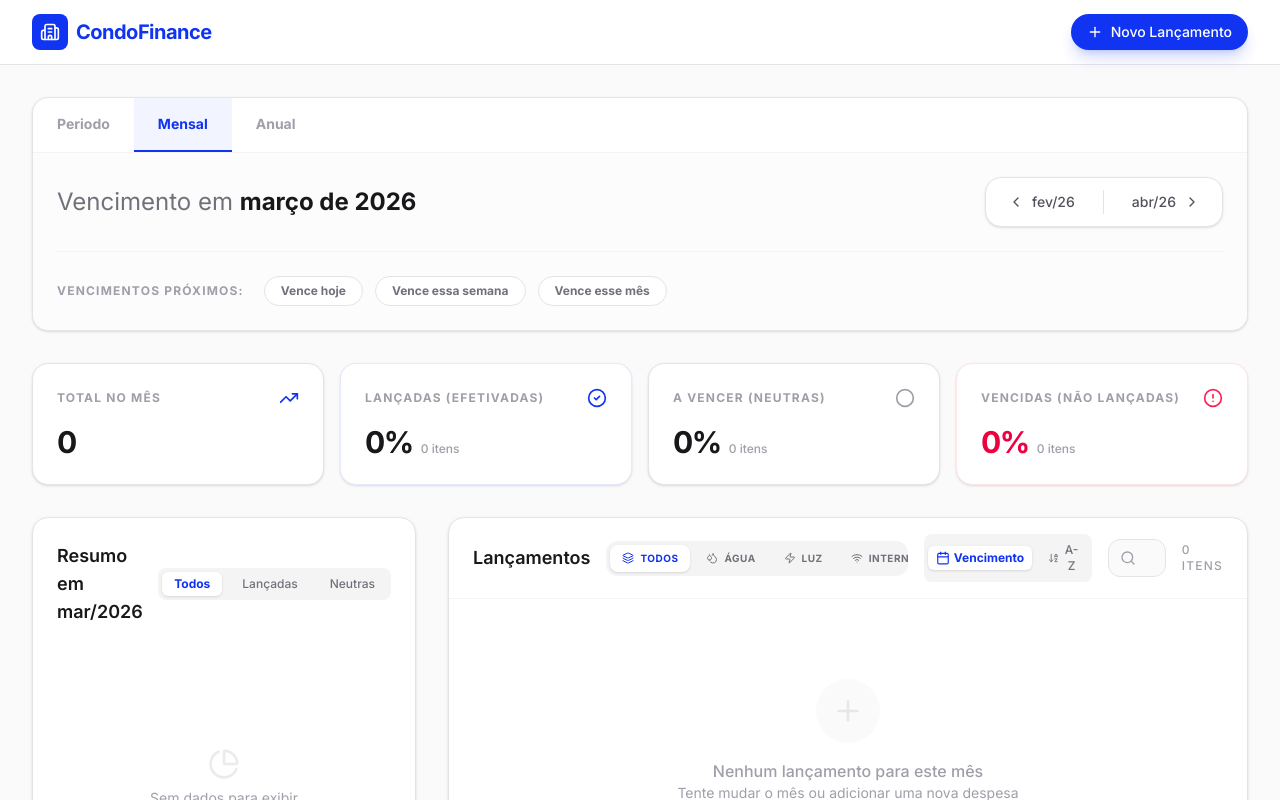
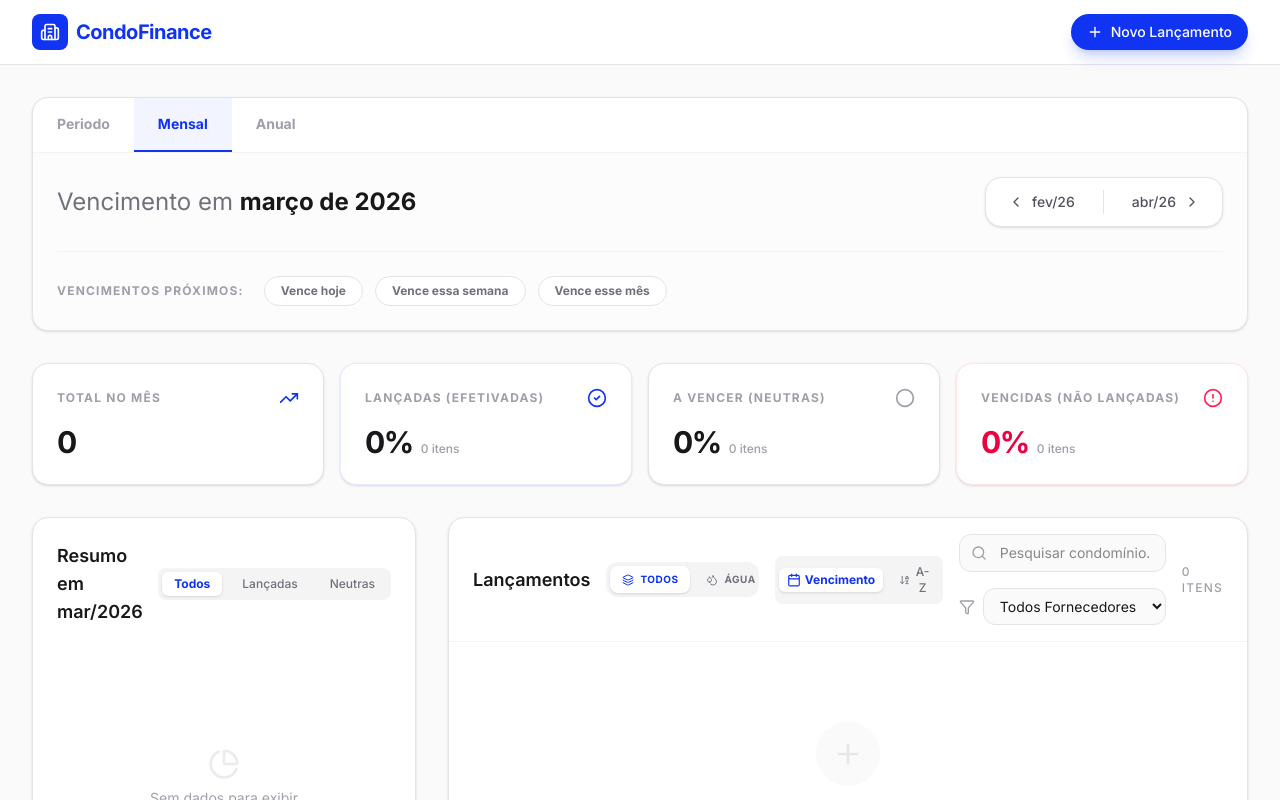
Before and after one commit to pedrinhsx/pedrinhsx.github, a React (Vite) app: page / in a window 1280 px wide. Shown: the top 800 px of the page. Built offline with nearby package versions, Linux system fonts and the light colour scheme.

Commit message:
Update App.tsx

```diff
--- a/src/App.tsx
+++ b/src/App.tsx
@@ -70,6 +70,7 @@ export default function App() {
   const [loading, setLoading] = useState(true);
   const [filterStatus, setFilterStatus] = useState<'all' | 'efetivado' | 'neutro' | 'sem_fatura' | 'zerado'>('all');
   const [filterType, setFilterType] = useState<'all' | 'água' | 'luz' | 'internet' | 'gás'>('all');
+  const [filterSupplier, setFilterSupplier] = useState<string>('all');
   const [searchTerm, setSearchTerm] = useState('');
   const [showForm, setShowForm] = useState(false);
   const [editingExpense, setEditingExpense] = useState<Expense | null>(null);
@@ -327,6 +328,11 @@ export default function App() {
   const nextMonth = () => setCurrentDate(prev => addMonths(prev, 1));
   const prevMonth = () => setCurrentDate(prev => subMonths(prev, 1));
 
+  const suppliers = useMemo(() => {
+    const uniqueSuppliers = Array.from(new Set(expenses.map(e => e.supplier).filter(Boolean)));
+    return ['all', ...uniqueSuppliers.sort()];
+  }, [expenses]);
+
   const filteredExpenses = useMemo(() => {
     let start: Date;
     let end: Date;
@@ -396,8 +402,9 @@ export default function App() {
     }).filter(e => {
       const matchesStatus = filterStatus === 'all' || e.status === filterStatus;
       const matchesType = filterType === 'all' || e.type === filterType;
+      const matchesSupplier = filterSupplier === 'all' || e.supplier === filterSupplier;
       const matchesSearch = e.condominium.toLowerCase().includes(searchTerm.toLowerCase());
-      return matchesStatus && matchesType && matchesSearch;
+      return matchesStatus && matchesType && matchesSupplier && matchesSearch;
     }).sort((a, b) => {
       if (sortBy === 'dueDate') {
         return parseISO(a.dueDate).getTime() - parseISO(b.dueDate).getTime();
@@ -405,7 +412,7 @@ export default function App() {
         return a.condominium.localeCompare(b.condominium);
       }
     });
-  }, [expenses, filterStatus, filterType, searchTerm, currentDate, viewMode, customRange, quickFilter, sortBy]);
+  }, [expenses, filterStatus, filterType, filterSupplier, searchTerm, currentDate, viewMode, customRange, quickFilter, sortBy]);
 
   const chartData = useMemo(() => {
     let lançadas = 0;
@@ -748,7 +755,8 @@ export default function App() {
                   </button>
                 </div>
 
-                <div className="relative flex-1 max-w-sm">
+                <div className="flex flex-wrap items-center gap-4">
+                  <div className="relative flex-1 min-w-[200px]">
                     <Search className="absolute left-3 top-1/2 -translate-y-1/2 w-4 h-4 text-zinc-400" />
                     <input
                       type="text"
@@ -765,6 +773,21 @@ export default function App() {
                         <X className="w-3.5 h-3.5" />
                       </button>
                     )}
+                  </div>
+
+                  <div className="flex items-center gap-2">
+                    <Filter className="w-4 h-4 text-zinc-400" />
+                    <select
+                      value={filterSupplier}
+                      onChange={(e) => setFilterSupplier(e.target.value)}
+                      className="bg-zinc-50 border border-zinc-200 rounded-xl px-3 py-2 text-sm focus:ring-2 focus:ring-primary outline-none transition-all"
+                    >
+                      <option value="all">Todos Fornecedores</option>
+                      {suppliers.filter(s => s !== 'all').map(s => (
+                        <option key={s} value={s}>{s}</option>
+                      ))}
+                    </select>
+                  </div>
                 </div>
 
                 <span className="text-xs text-zinc-400 font-medium uppercase tracking-widest">
```
Lines whose indentation alone changed are shown as unchanged.
